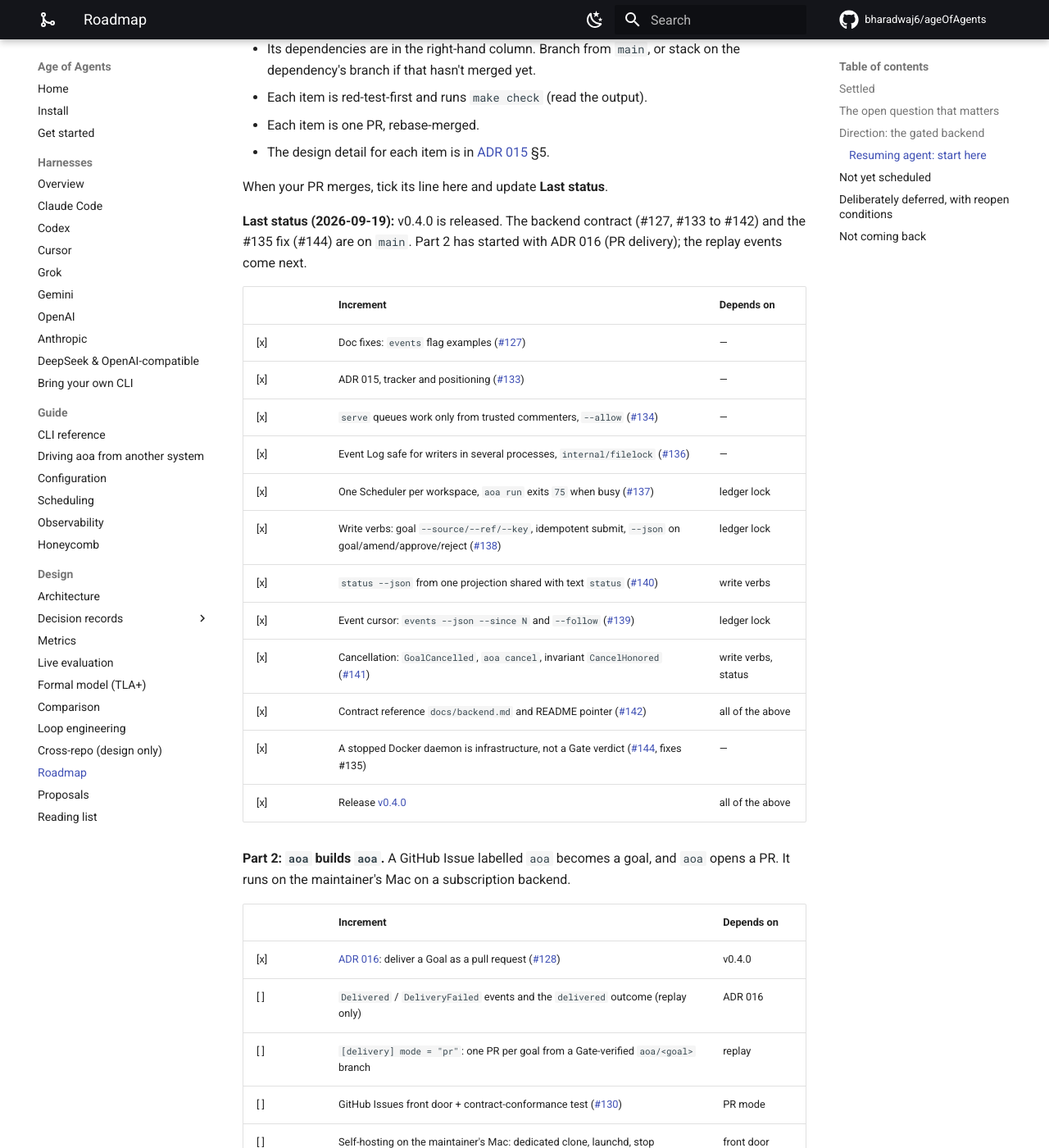
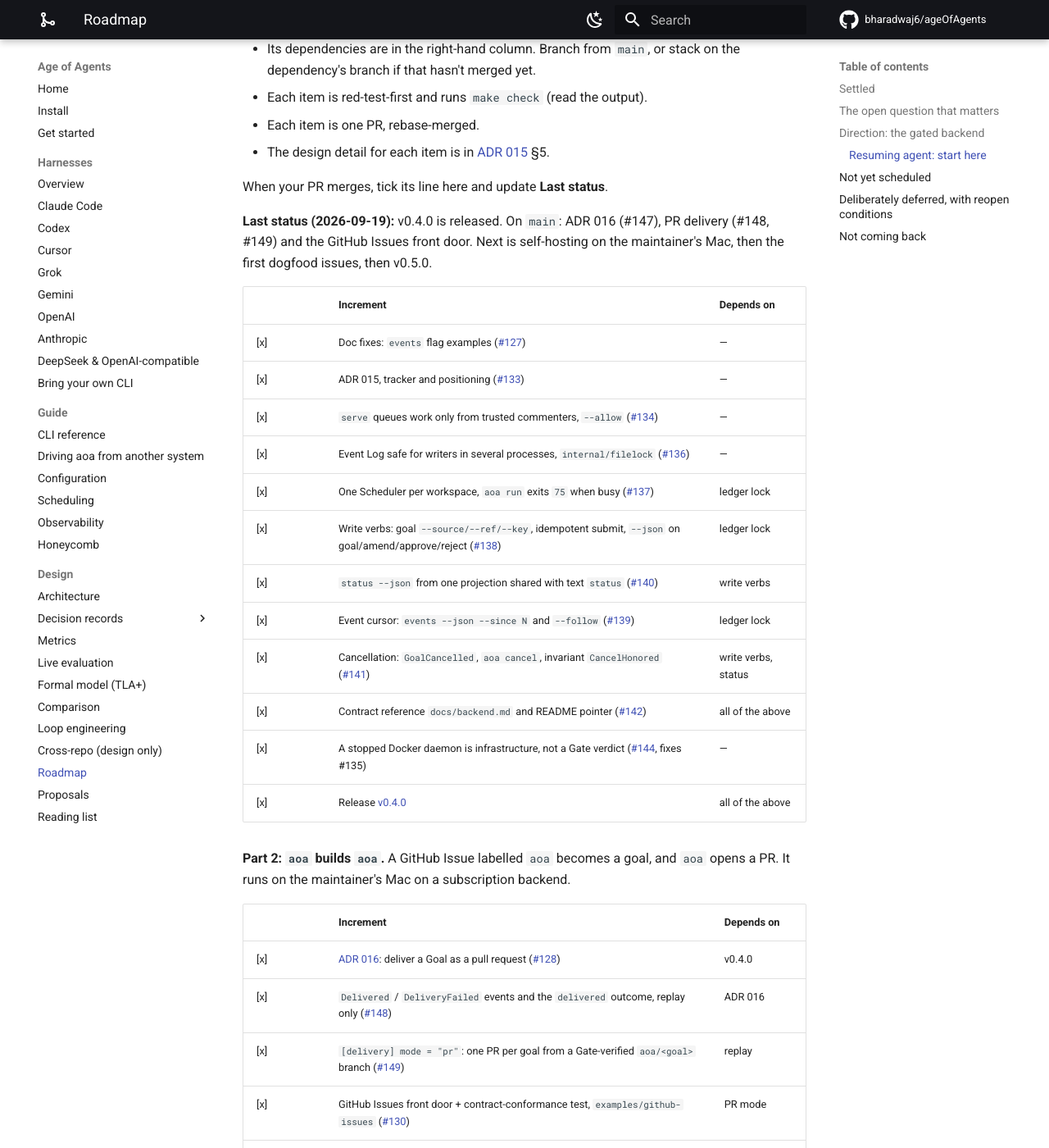
Before and after one commit to bharadwaj6/ageOfAgents, an MkDocs documentation site: the page built from docs/design/roadmap.md, in a window 1280 px wide and 1400 px high, scrolled down 1277 px. Shown: the whole window at 82% size. Built offline with MkDocs 1.6.1 and Material for MkDocs 9.7.7, drawn with Linux system fonts in a browser that asks for light colours; comment, search, counter and statistics services are not loaded.

Commit message:
docs: tracker — PR delivery and the front door landed
Co-Authored-By: Claude Opus 5 <noreply@anthropic.com>

```diff
--- a/docs/design/roadmap.md
+++ b/docs/design/roadmap.md
@@ -50,8 +50,9 @@ Take the first unticked item below.
 
 When your PR merges, tick its line here and update **Last status**.
 
-**Last status (2026-09-19):** v0.4.0 is released. The backend contract (#127, #133 to #142) and the #135
-fix (#144) are on `main`. Part 2 has started with ADR 016 (PR delivery); the replay events come next.
+**Last status (2026-09-19):** v0.4.0 is released. On `main`: ADR 016 (#147), PR delivery (#148, #149)
+and the GitHub Issues front door. Next is self-hosting on the maintainer's Mac, then the first dogfood
+issues, then v0.5.0.
 
 | | Increment | Depends on |
 |---|---|---|
@@ -74,9 +75,9 @@ on the maintainer's Mac on a subscription backend.
 | | Increment | Depends on |
 |---|---|---|
 | [x] | [ADR 016](adr/016-deliver-a-goal-as-a-pull-request.md): deliver a Goal as a pull request ([#128](https://github.com/bharadwaj6/ageOfAgents/issues/128)) | v0.4.0 |
-| [ ] | `Delivered` / `DeliveryFailed` events and the `delivered` outcome (replay only) | ADR 016 |
-| [ ] | `[delivery] mode = "pr"`: one PR per goal from a Gate-verified `aoa/<goal>` branch | replay |
-| [ ] | GitHub Issues front door + contract-conformance test ([#130](https://github.com/bharadwaj6/ageOfAgents/issues/130)) | PR mode |
+| [x] | `Delivered` / `DeliveryFailed` events and the `delivered` outcome, replay only ([#148](https://github.com/bharadwaj6/ageOfAgents/pull/148)) | ADR 016 |
+| [x] | `[delivery] mode = "pr"`: one PR per goal from a Gate-verified `aoa/<goal>` branch ([#149](https://github.com/bharadwaj6/ageOfAgents/pull/149)) | replay |
+| [x] | GitHub Issues front door + contract-conformance test, `examples/github-issues` ([#130](https://github.com/bharadwaj6/ageOfAgents/issues/130)) | PR mode |
 | [ ] | Self-hosting on the maintainer's Mac: dedicated clone, launchd, stop switches | front door |
 | [ ] | First dogfood PRs: a docs micro-issue, [#146](https://github.com/bharadwaj6/ageOfAgents/issues/146), [#143](https://github.com/bharadwaj6/ageOfAgents/issues/143), [#132](https://github.com/bharadwaj6/ageOfAgents/issues/132) | self-hosting |
 | [ ] | Release v0.5.0 | all of the above |
```
